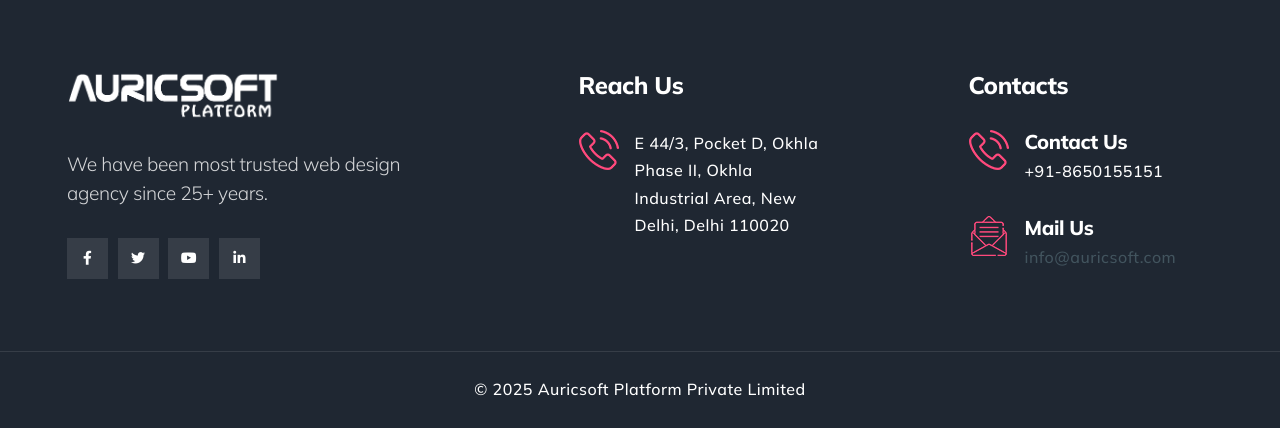
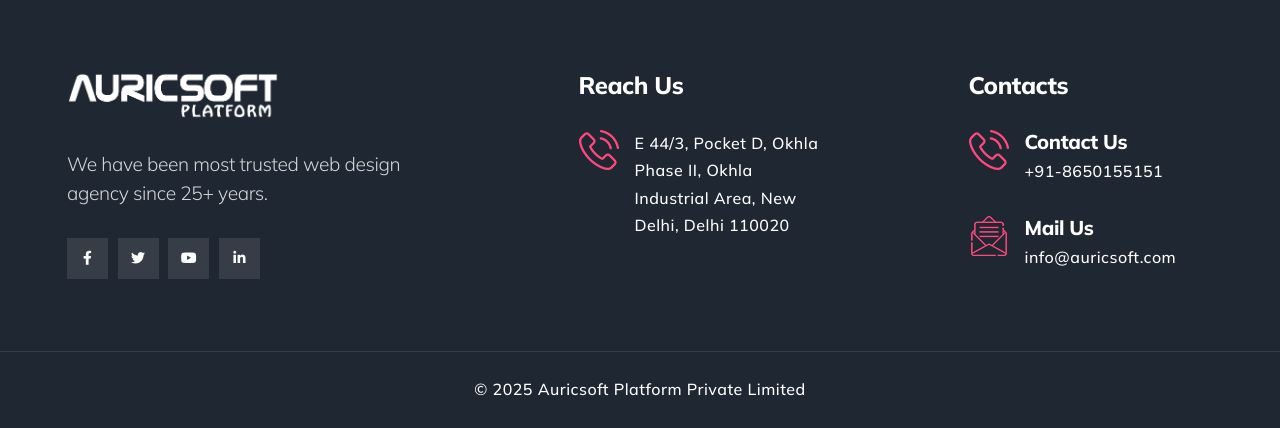
Before and after one commit to prabhats-github/auricsoft-platform, a PHP site: page /about.php in a window 1280 px wide. Shown: the part 2540-2968 px from the top of the page. Run offline with PHP 8.4, Linux system fonts and the light colour scheme.

Commit message:
Initial commit: Upload full project

```diff
--- a/footer.php
+++ b/footer.php
@@ -64,7 +64,7 @@
                                 </div>
                                 <div class="flex-grow-1 ms-3">
                                     <h4 class="mb-1 h5 text-white">Mail Us</h4>
-                                    <p class="mb-0 text-white"><a href="mailto:info@auricsoft.com">info@auricsoft.com</a> </p>
+                                    <p class="mb-0 text-white"><a href="mailto:info@auricsoft.com" class="text-white">info@auricsoft.com</a> </p>
                                 </div>
                             </div>
                         </div>
```
